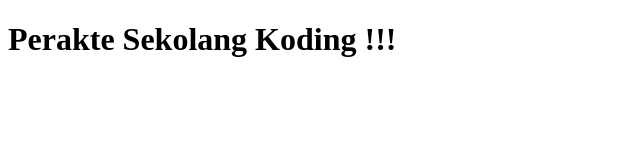
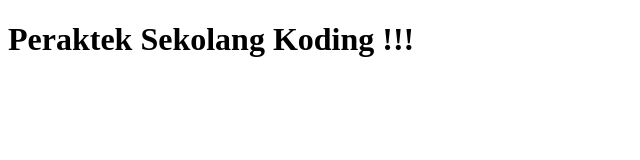
Before and after one commit to yandinov/qrmangandroid.github.io, a plain HTML site: page index.html in a window 1280 px wide. Shown: the whole page, without its empty margins (0-640 px from the left). Drawn offline with Linux system fonts and the light colour scheme.

Commit message:
Update index.html

```diff
--- a/index.html
+++ b/index.html
@@ -6,7 +6,7 @@
 </head>
 <body>
 
-	<h1>Perakte Sekolang Koding !!!</h1>
+	<h1>Peraktek Sekolang Koding !!!</h1>
 
 </body>
 </html>
```
